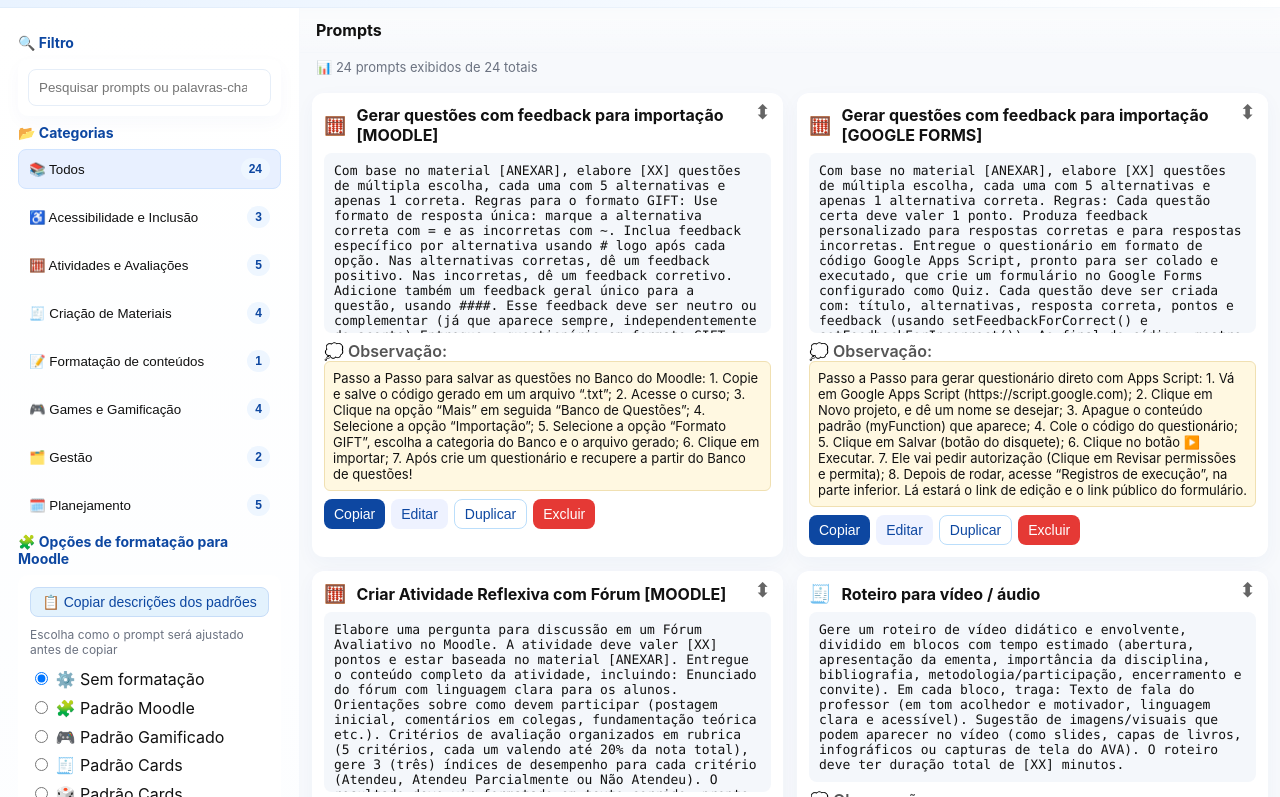
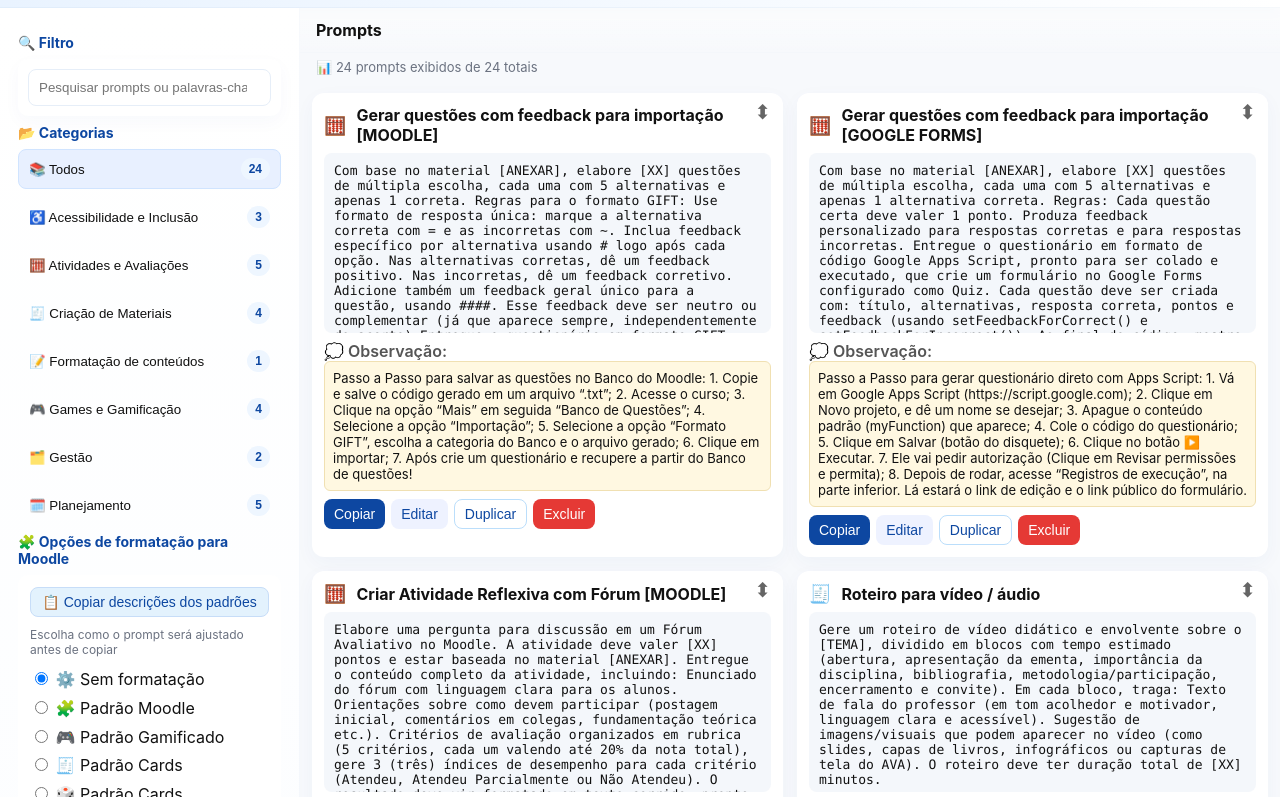
Before and after one commit to jeanlucio/promptkitedu, a plain HTML site: page index.html in a window 1280 px wide. Shown: the part 137-934 px from the top of the page. Drawn offline with Linux system fonts and the light colour scheme.

Commit message:
Update index.html

```diff
--- a/index.html
+++ b/index.html
@@ -944,7 +944,7 @@ const DEFAULT_PROMPTS = [
     id:'p_1763987107466_0gajh1i4svla',
     cat:'materiais',
     title:'Roteiro para vídeo / áudio',
-    text:'Gere um roteiro de vídeo didático e envolvente, dividido em blocos com tempo estimado (abertura, apresentação da ementa, importância da disciplina, bibliografia, metodologia/participação, encerramento e convite). Em cada bloco, traga: Texto de fala do professor (em tom acolhedor e motivador, linguagem clara e acessível). Sugestão de imagens/visuais que podem aparecer no vídeo (como slides, capas de livros, infográficos ou capturas de tela do AVA). O roteiro deve ter duração total de [XX] minutos.',
+    text:'Gere um roteiro de vídeo didático e envolvente sobre o [TEMA], dividido em blocos com tempo estimado (abertura, apresentação da ementa, importância da disciplina, bibliografia, metodologia/participação, encerramento e convite). Em cada bloco, traga: Texto de fala do professor (em tom acolhedor e motivador, linguagem clara e acessível). Sugestão de imagens/visuais que podem aparecer no vídeo (como slides, capas de livros, infográficos ou capturas de tela do AVA). O roteiro deve ter duração total de [XX] minutos.',
     observation:'O texto pode ser adaptado para áudio.'
   },
 
```
